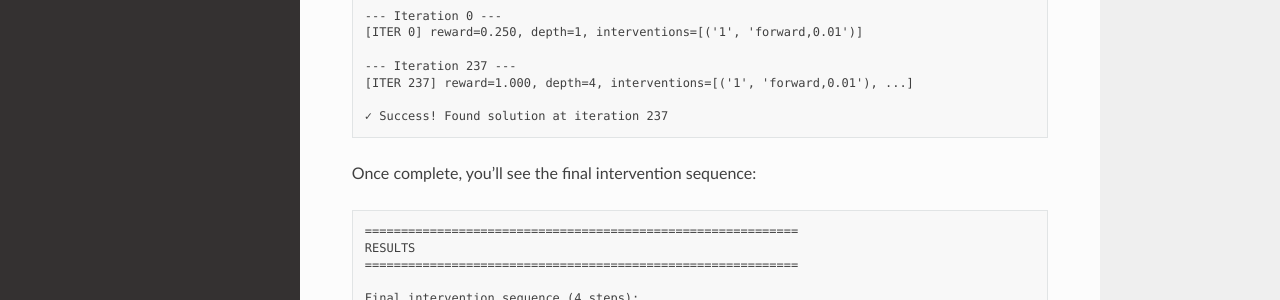
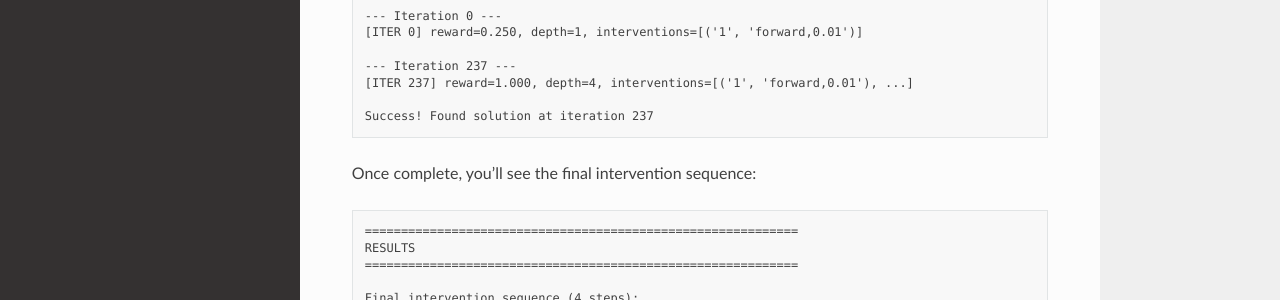
Before and after one commit to convince-project/active-simulate-plan, a Sphinx documentation site: the page built from docs/source/tutorials.rst, in a window 1280 px wide and 900 px high, scrolled down 508 px. Shown: the part 386-686 px from the top of the window. Built offline with Sphinx 7.4.7 and the Read the Docs theme 3.1.0, drawn with Linux system fonts in a browser that asks for light colours; some of the changed text lies outside the part shown.

```diff
--- a/docs/source/tutorials.rst
+++ b/docs/source/tutorials.rst
@@ -45,7 +45,7 @@ The MCTS planner will print progress as it searches:
    --- Iteration 237 ---
    [ITER 237] reward=1.000, depth=4, interventions=[('1', 'forward,0.01'), ...]
 
-   ✓ Success! Found solution at iteration 237
+   Success! Found solution at iteration 237
 
 Once complete, you'll see the final intervention sequence:
 
```
